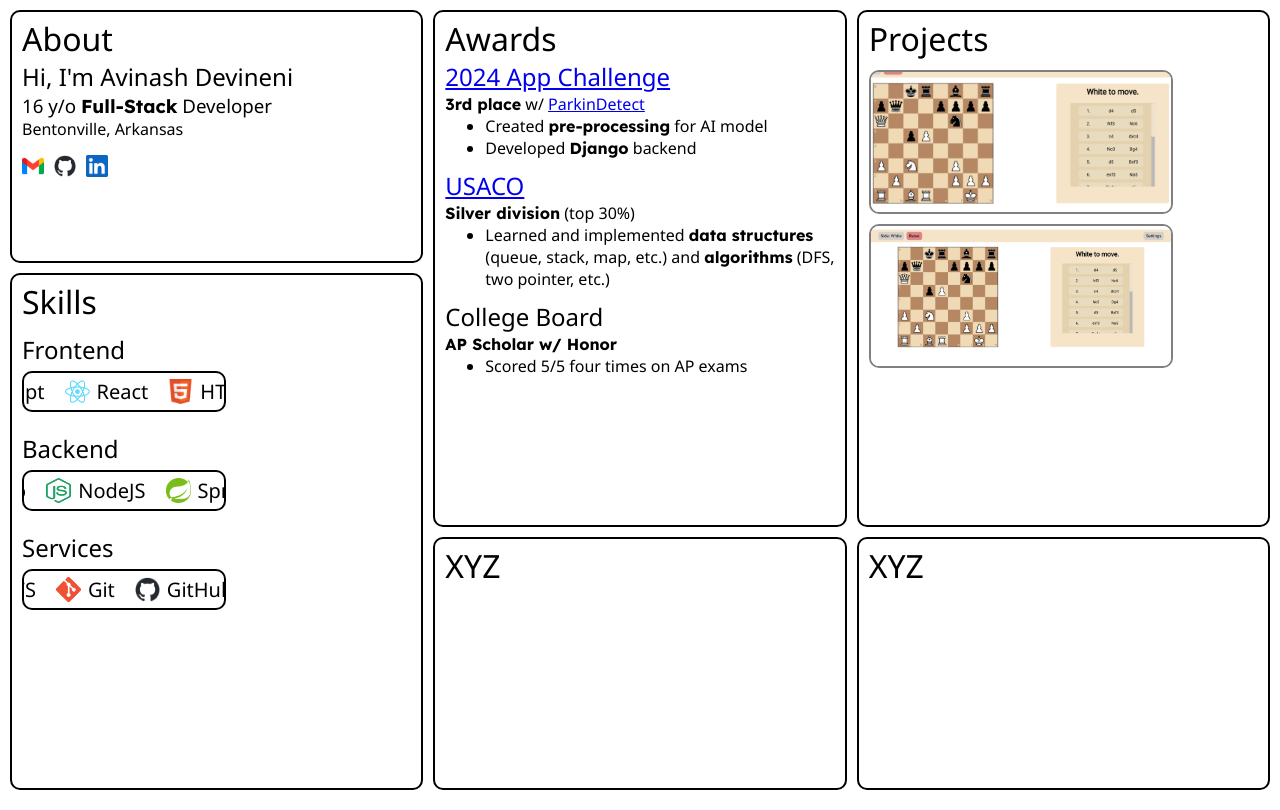
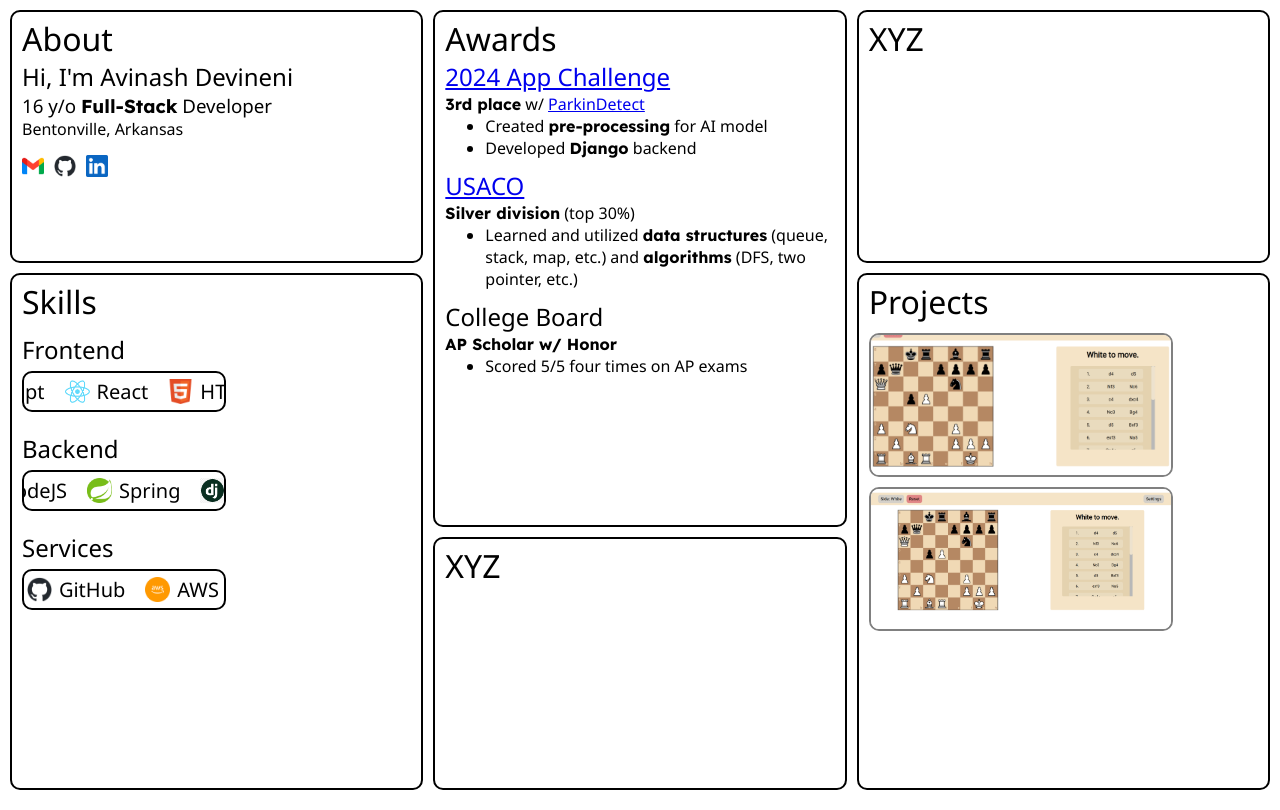
Before and after one commit to AvinashDevineni/Portfolio, a React (Vite) app: page / in a window 1280 px wide. Built offline with nearby package versions, Linux system fonts and the light colour scheme; the HTML template or start-up script is replaced by a standard one; a web font is replaced by a local one.

Commit message:
Fixed project animation; changed projects card position; and adjusted carousel speeds

```diff
--- a/src/App.css
+++ b/src/App.css
@@ -1,7 +1,7 @@
 #dashboard {
     display: grid;
-    grid-template-columns: 1fr 1fr 1fr;
-    grid-template-rows: 1fr 1fr 1fr;
+    grid-template-columns: repeat(3, 1fr);
+    grid-template-rows: repeat(3, 1fr);
     gap: 10px;
 
     height: calc(100% - 20px);
@@ -24,8 +24,8 @@
 }
 
 #projects {
-    grid-row-start: 1;
-    grid-row-end: 3;
+    grid-row-start: 2;
+    grid-row-end: 4;
     grid-column-start: 3;
 }
 
--- a/src/App.tsx
+++ b/src/App.tsx
@@ -31,8 +31,8 @@ export default function App() {
 
 	const carouselLabeledTextGap = 7;
 
-	const projectImgWidth = 300;
-	const projectImgHeight = 140;
+	const projectImgWidth = '300px';
+	const projectImgHeight = '140px';
 
 	return (
 		<>
@@ -101,7 +101,7 @@ export default function App() {
 						fontSize: '20px', border: 'black 2px solid',
 						borderRadius: '10px', padding: '5px 0px',
 					 }}
-					 childGap={20} pixelsMove={1} moveDelayMs={20}
+					 childGap={20} pixelsMove={1} moveDelayMs={10}
 					 carouselItems={[
 						<LabeledText text="NodeJS" gap={carouselLabeledTextGap}
 						 labelAttributes={{
@@ -125,7 +125,7 @@ export default function App() {
 						fontSize: '20px', border: 'black 2px solid',
 						borderRadius: '10px', padding: '5px 0px',
 					 }}
-					 childGap={20} pixelsMove={1} moveDelayMs={10}
+					 childGap={20} pixelsMove={1} moveDelayMs={15}
 					 carouselItems={[
 						<LabeledText text="Git" gap={carouselLabeledTextGap}
 						 labelAttributes={{
@@ -197,7 +197,7 @@ export default function App() {
 							<p><strong>Silver division</strong> (top 30%)</p>
 							<ul>
 								<li>
-									Learned and implemented &#9;
+									Learned and utilized &#9;
 									<strong>data structures</strong> (queue, stack, map, etc.)
 									and <strong>algorithms</strong> &#9; (DFS, two pointer, etc.)
 								</li>
--- a/src/components/Project.css
+++ b/src/components/Project.css
@@ -15,7 +15,7 @@
 .project-description {
     position: absolute;
     left: 0px;
-    top: 0px;
+    top: 100%;
 
     width: 100%;
     height: 100%;
@@ -24,12 +24,11 @@
     backdrop-filter: blur(5px);
     color: white;
 
-    transition: transform 0.35s;
-    transform: translateY(100%);
+    transition: all 0.35s;
 }
 
 .project-description[data-hover='true'] {
-    transform: translateY(0%);
+    top: 0px;
 }
 
 .project-description > h2 {
--- a/src/components/Project.tsx
+++ b/src/components/Project.tsx
@@ -7,8 +7,8 @@ interface ProjectProps {
     descriptionBullets: ReactNode[];
 
     imgSrc: string;
-    imgWidth: number;
-    imgHeight: number;
+    imgWidth: string;
+    imgHeight: string;
     imgScale?: number;
 
     skills?: ProjectSkillsProps;
```
